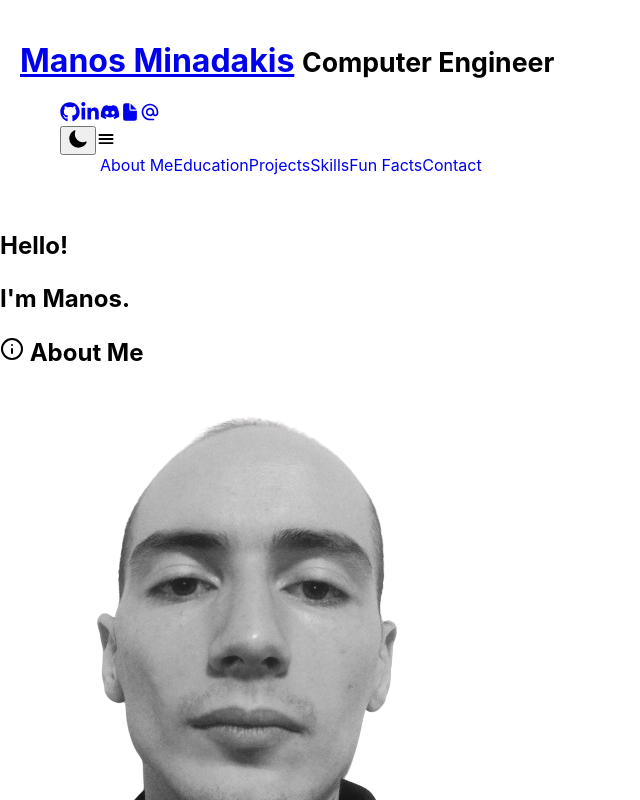
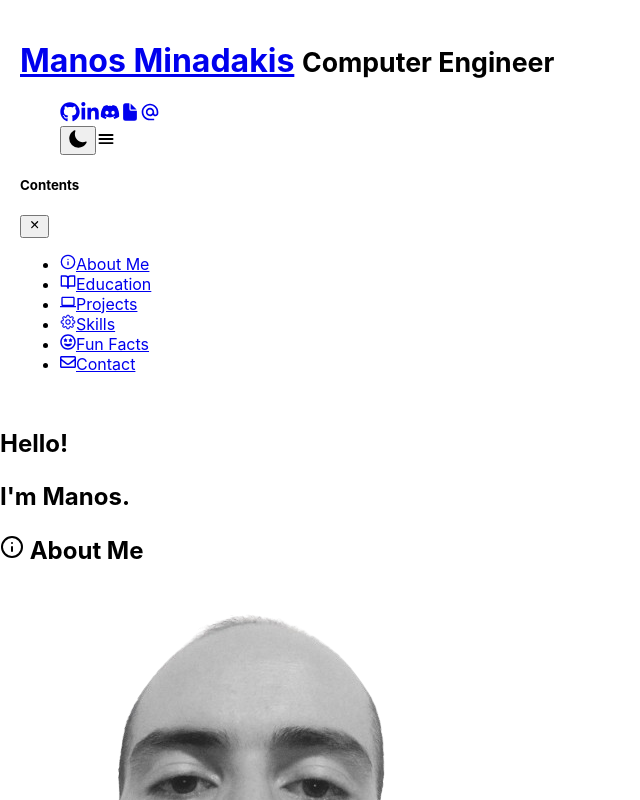
Before and after one commit to manosmin/manosmin.github.io, a React (Create React App) app: page / in a window 1280 px wide. Both pictures are taken after a click on the item 106 px from the left and 142 px from the top of the page. Shown: the top 800 px of the page, without its empty margins (0-640 px from the left). Built offline with nearby package versions, Linux system fonts and the light colour scheme.

Commit message:
changed dropdown style

```diff
--- /dev/null
+++ b/src/components/Drawer.js
@@ -0,0 +1,61 @@
+import React from 'react'
+import { FiBookOpen, FiInfo} from "react-icons/fi";
+import { FaRegGrinStars, FaRegEnvelope } from "react-icons/fa";
+import { MdComputer } from "react-icons/md";
+import { GoGear } from "react-icons/go";
+import { IoClose } from "react-icons/io5";
+
+
+function Drawer({ toggleDropdown, isOpen }) {
+
+  return (
+<div id="drawer-navigation" class={`opacity-0 ${isOpen ? 'md:animate-slide-in animate-fade-in-down': 'md:animate-slide-out animate-fade-out-down'} fixed top-0 right-0 z-50 h-screen p-4 bg-gray-200 md:w-72 w-1/2 w-screen dark:bg-gray-800`}aria-labelledby="drawer-navigation-label" style={{ "--delay": 0 + "s" }}>
+        <h5 id="drawer-navigation-label" class="text-base font-semibold text-gray-500 uppercase dark:text-gray-400">Contents</h5>
+        <button type="button" data-drawer-hide="drawer-navigation" aria-controls="drawer-navigation" class="text-gray-500 dark:text-gray-400 hover:text-gray-900 bg-transparent hover:bg-gray-100  rounded-lg text-sm w-8 h-8 absolute top-3.5 end-3.5 2 inline-flex items-center justify-center dark:hover:bg-gray-700 dark:hover:text-white" onClick={toggleDropdown}>
+        <IoClose/>
+        </button>
+        <div class="py-4 overflow-y-auto">
+            <ul class="space-y-2 font-medium" onClick={toggleDropdown}>
+                <li>
+                    <a href="#about" class="flex items-center p-2 text-gray-900 rounded-lg dark:text-white hover:bg-gray-100 dark:hover:bg-gray-700 group">
+                        <FiInfo />
+                    <span class="ms-3">About Me</span>
+                    </a>
+                </li>
+                <li>
+                    <a href="#education" class="flex items-center p-2 text-gray-900 rounded-lg dark:text-white hover:bg-gray-100 dark:hover:bg-gray-700 group">
+                        <FiBookOpen/>
+                    <span class="flex-1 ms-3 whitespace-nowrap">Education</span>
+                    </a>
+                </li>
+                <li>
+                    <a href="#projects" class="flex items-center p-2 text-gray-900 rounded-lg dark:text-white hover:bg-gray-100 dark:hover:bg-gray-700 group">
+                        <MdComputer/>
+                    <span class="flex-1 ms-3 whitespace-nowrap">Projects</span>
+                    </a>
+                </li>
+                <li>
+                    <a href="#skills" class="flex items-center p-2 text-gray-900 rounded-lg dark:text-white hover:bg-gray-100 dark:hover:bg-gray-700 group">
+                        <GoGear/>
+                    <span class="flex-1 ms-3 whitespace-nowrap">Skills</span>
+                    </a>
+                </li>
+                <li>
+                    <a href="#facts" class="flex items-center p-2 text-gray-900 rounded-lg dark:text-white hover:bg-gray-100 dark:hover:bg-gray-700 group">
+                        <FaRegGrinStars/>
+                    <span class="flex-1 ms-3 whitespace-nowrap">Fun Facts</span>
+                    </a>
+                </li>
+                <li>
+                    <a href="#contact" class="flex items-center p-2 text-gray-900 rounded-lg dark:text-white hover:bg-gray-100 dark:hover:bg-gray-700 group">
+                        <FaRegEnvelope/>
+                    <span class="flex-1 ms-3 whitespace-nowrap">Contact</span>
+                    </a>
+                </li>
+            </ul>
+        </div>
+</div>
+  )
+}
+
+export default Drawer
--- a/src/components/Facts.js
+++ b/src/components/Facts.js
@@ -23,8 +23,8 @@ function Facts() {
       </div>
       <ul className="mt-8 cursor-normal list-inside list-disc space-y-2">
           <li ref={containerRef2} className={`opacity-0 ${isVisible2 && "animate-slide-in"}`} style={{ "--delay": 0.4 + "s" }}>I've obtained a flight dispatchers' diploma and worked in the control tower of a small airport on a border island, as part of my military service.</li>
-          <li ref={containerRef3} className={`opacity-0 ${isVisible3 && "animate-slide-in-left"}`} style={{ "--delay": 0.4 + "s" }}>In the past, I used to play online poker and had won several tournaments at small stakes, the largest of which had 3600 participants.</li>
-          <li ref={containerRef4} className={`opacity-0 ${isVisible4 && "animate-slide-in"}`} style={{ "--delay":  0.4 + "s" }}>In my teenage years, I played for a local basketball team and participated in the juniors' local championship. </li>
+          <li ref={containerRef3} className={`opacity-0 ${isVisible3 && "animate-slide-in-left"}`} style={{ "--delay": 0.4 + "s" }}>In the past, I used to play online poker at small stakes and had won several tournaments with thousands participants each.</li>
+          <li ref={containerRef4} className={`opacity-0 ${isVisible4 && "animate-slide-in"}`} style={{ "--delay":  0.4 + "s" }}>In my early teenage years, I played for a local basketball team and participated in the juniors' local championship. </li>
       </ul>
     </div>
   )
--- a/src/components/Header.js
+++ b/src/components/Header.js
@@ -1,5 +1,6 @@
 import React, { useState } from 'react';
-import { FaGithub, FaLinkedinIn, FaDiscord, FaPhone } from "react-icons/fa";
+import Drawer from './Drawer';
+import { FaGithub, FaLinkedinIn, FaDiscord } from "react-icons/fa";
 import { MdAlternateEmail } from "react-icons/md";
 import { IoMoon, IoSunny, IoDocument, IoMenu } from "react-icons/io5";
 
@@ -8,6 +9,7 @@ const Header = () => {
 
   const [dark, setDark] = React.useState(false);
   const [dropdownOpen, setDropdownOpen] = useState(false);
+  const [hasInteracted, setHasInteracted] = useState(false);
 
   const darkModeHandler = () => {
       setDark(!dark);
@@ -15,6 +17,7 @@ const Header = () => {
   }
 
   const toggleDropdown = () => {
+    setHasInteracted(true);
     setDropdownOpen(!dropdownOpen);
   };
 
@@ -53,20 +56,11 @@ const Header = () => {
             </li>
             <li className="flex cursor-pointer icon-container bg-gray-900 dark:bg-gray-100 text-gray-100 dark:text-gray-900 rounded-full p-2 mx-1" alt='dropdown' onClick={()=> toggleDropdown()}>
               <IoMenu size={20} />
-              {dropdownOpen && (
-                <ul className="absolute right-0 mt-10 text-gray-100 bg-gray-900 dark:bg-gray-100 dark:text-gray-900 shadow-xl rounded-lg z-50">
-                  <a className="block font-medium px-4 py-2 hover:bg-gray-800 hover:rounded-t-lg dark:hover:bg-gray-200" href="#about">About Me</a>
-                  <a className="block font-medium px-4 py-2 hover:bg-gray-800 dark:hover:bg-gray-200" href="#education">Education</a>
-                  <a className="block font-medium px-4 py-2 hover:bg-gray-800 dark:hover:bg-gray-200" href="#projects">Projects</a>
-                  <a className="block font-medium px-4 py-2 hover:bg-gray-800 dark:hover:bg-gray-200" href="#skills">Skills</a>
-                  <a className="block font-medium px-4 py-2 hover:bg-gray-800 dark:hover:bg-gray-200" href="#facts">Fun Facts</a>
-                  <a className="block font-medium px-4 py-2 hover:bg-gray-800 hover:rounded-b-lg dark:hover:bg-gray-200" href="#contact">Contact</a>
-                </ul>
-              )}
             </li>
           </div>
         </ul>
       </nav>
+      { hasInteracted && <Drawer toggleDropdown={toggleDropdown} isOpen={dropdownOpen} /> }
     </header>
   );
 };
```
Also changed, not shown: tailwind.config.js (+22 -1 lines).
